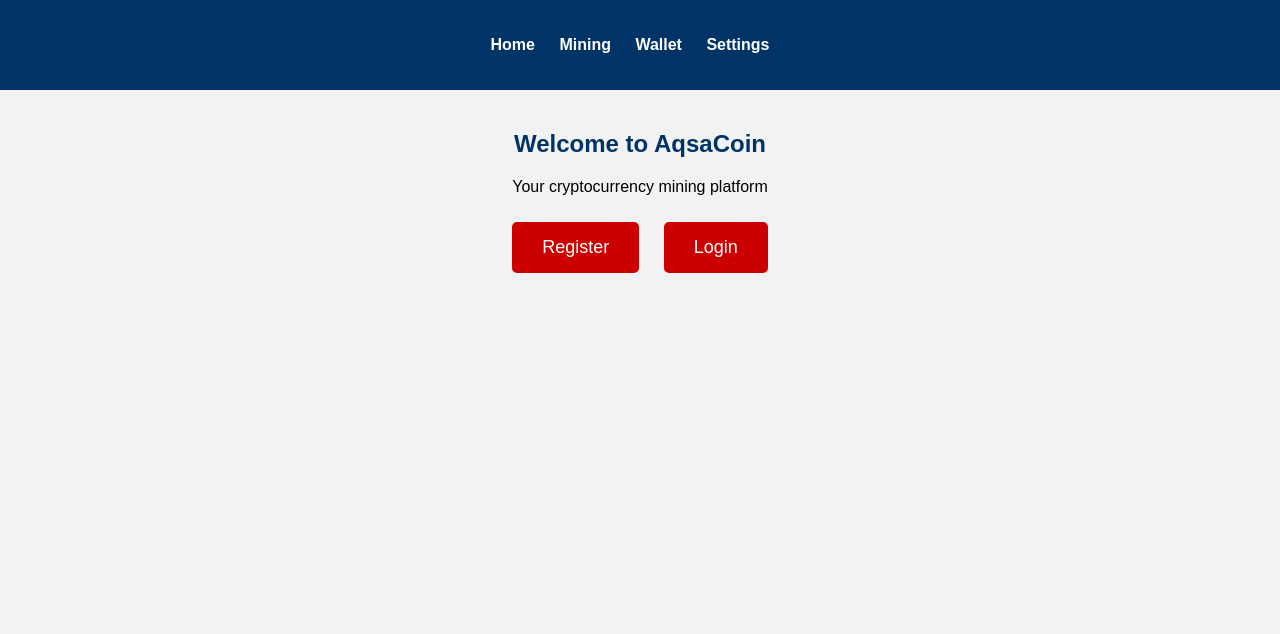
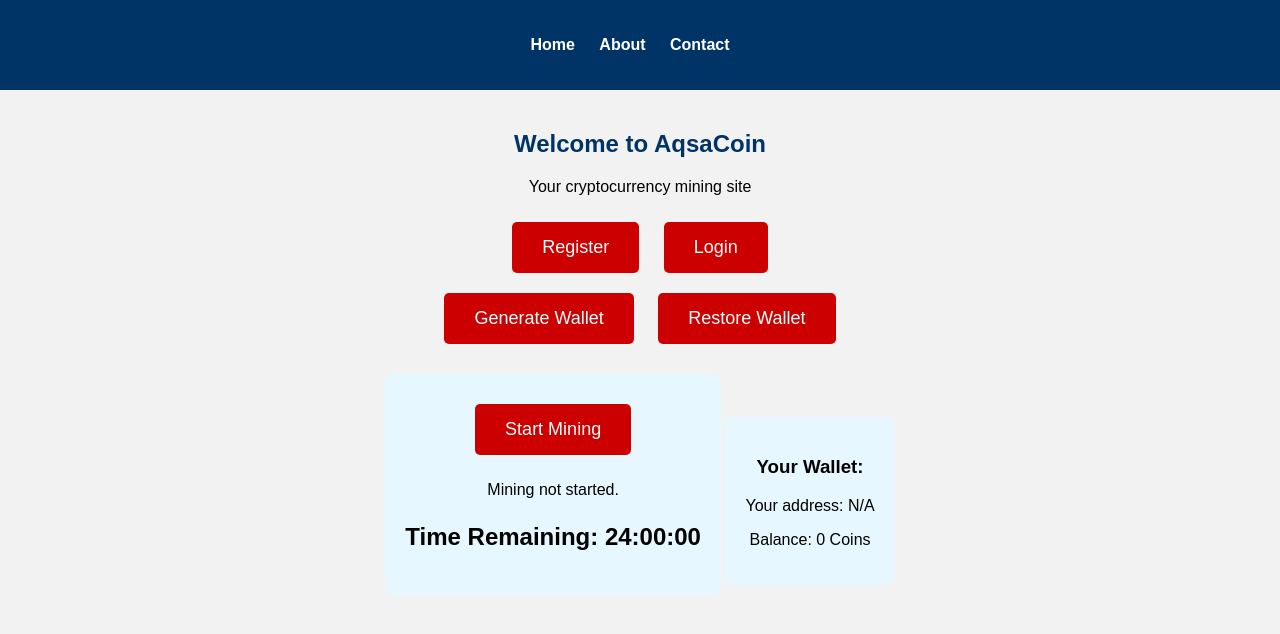
Before and after one commit to aqsacoin/aqsacoin, a plain HTML site: page index.html in a window 1280 px wide. Drawn offline with Linux system fonts and the light colour scheme.

Commit message:
Update index.html

```diff
--- a/index.html
+++ b/index.html
@@ -11,45 +11,42 @@
     <header>
         <nav>
             <ul>
-                <li><a href="#" id="homeButton">Home</a></li>
-                <li><a href="#" id="miningButton">Mining</a></li>
-                <li><a href="#" id="walletButton">Wallet</a></li>
-                <li><a href="#" id="settingsButton">Settings</a></li>
+                <li><a href="#">Home</a></li>
+                <li><a href="#">About</a></li>
+                <li><a href="#">Contact</a></li>
             </ul>
         </nav>
     </header>
 
-    <!-- Main content section -->
-    <section id="mainContent" class="main-content">
+    <!-- Main content -->
+    <section class="main-content">
         <h1>Welcome to AqsaCoin</h1>
-        <p>Your cryptocurrency mining platform</p>
+        <p>Your cryptocurrency mining site</p>
 
-        <!-- Register/Login Section -->
-        <div id="authSection">
+        <!-- Register & Login Buttons -->
+        <div class="buttons">
             <button id="registerButton">Register</button>
             <button id="loginButton">Login</button>
         </div>
 
         <!-- Wallet Generation Section -->
-        <div id="walletSection" style="display: none;">
+        <div id="walletSection">
             <button id="generateWalletButton">Generate Wallet</button>
             <button id="restoreWalletButton">Restore Wallet</button>
         </div>
 
-        <!-- Wallet Info Section -->
-        <div id="walletInfo" style="display: none;">
-            <h3>Your Wallet Address:</h3>
-            <p id="walletAddress"></p>
-            <h3>12 Recovery Words:</h3>
-            <p id="recoveryWords"></p>
+        <!-- Mining Section -->
+        <div id="miningSection">
+            <button id="startMiningButton">Start Mining</button>
+            <p id="miningStatus">Mining not started.</p>
+            <p id="miningTimer">Time Remaining: 24:00:00</p>
         </div>
 
-        <!-- Mining Timer Section -->
-        <div id="miningSection" style="display: none;">
-            <h2>Mining Timer</h2>
-            <p id="miningTimer">00:00:00</p>
-            <button id="startMiningButton">Start Mining</button>
-            <p id="minedCoins">Coins Mined: 0</p>
+        <!-- Wallet Information -->
+        <div id="walletInfo">
+            <h3>Your Wallet:</h3>
+            <p id="walletAddress">Your address: N/A</p>
+            <p id="walletBalance">Balance: 0 Coins</p>
         </div>
     </section>
 
```
